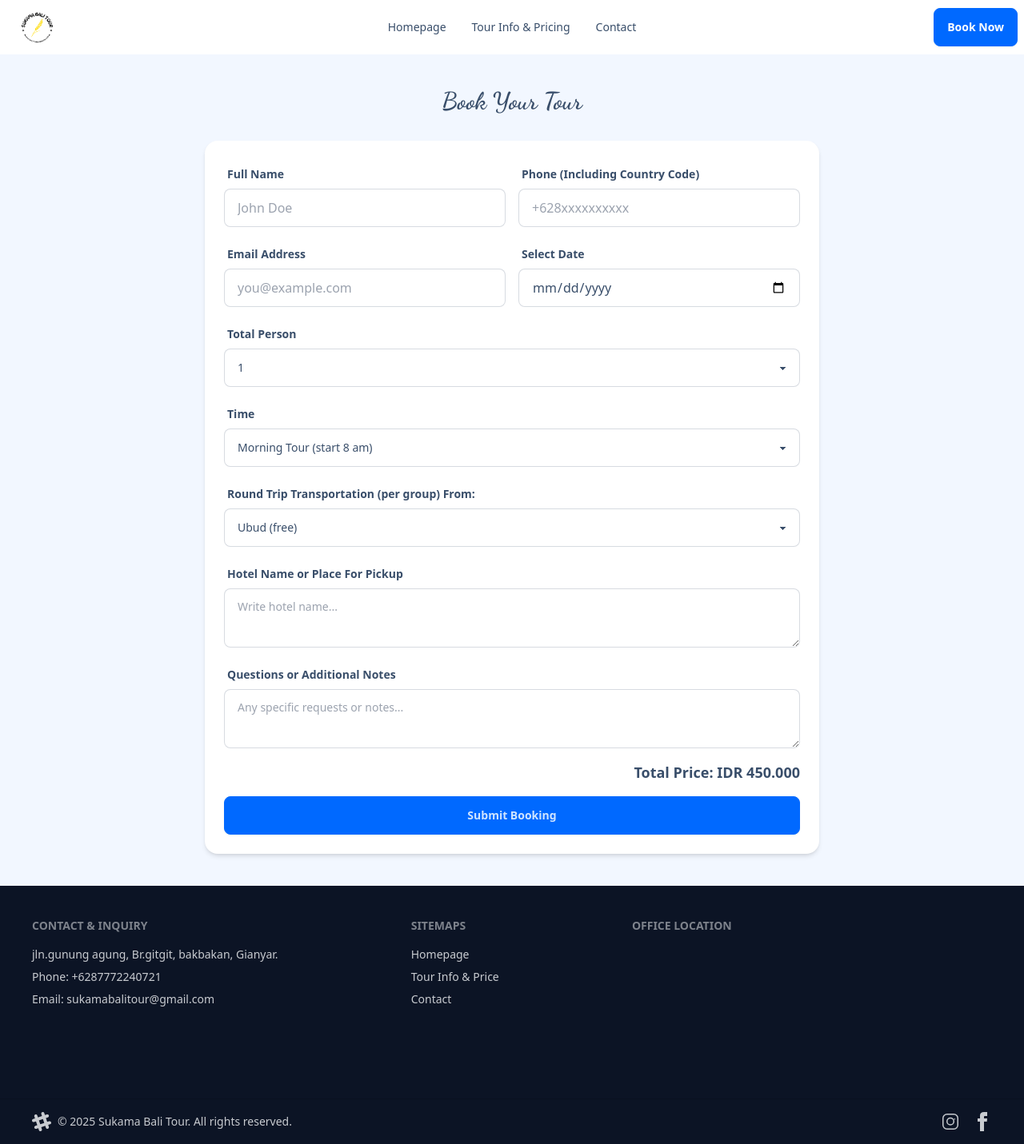
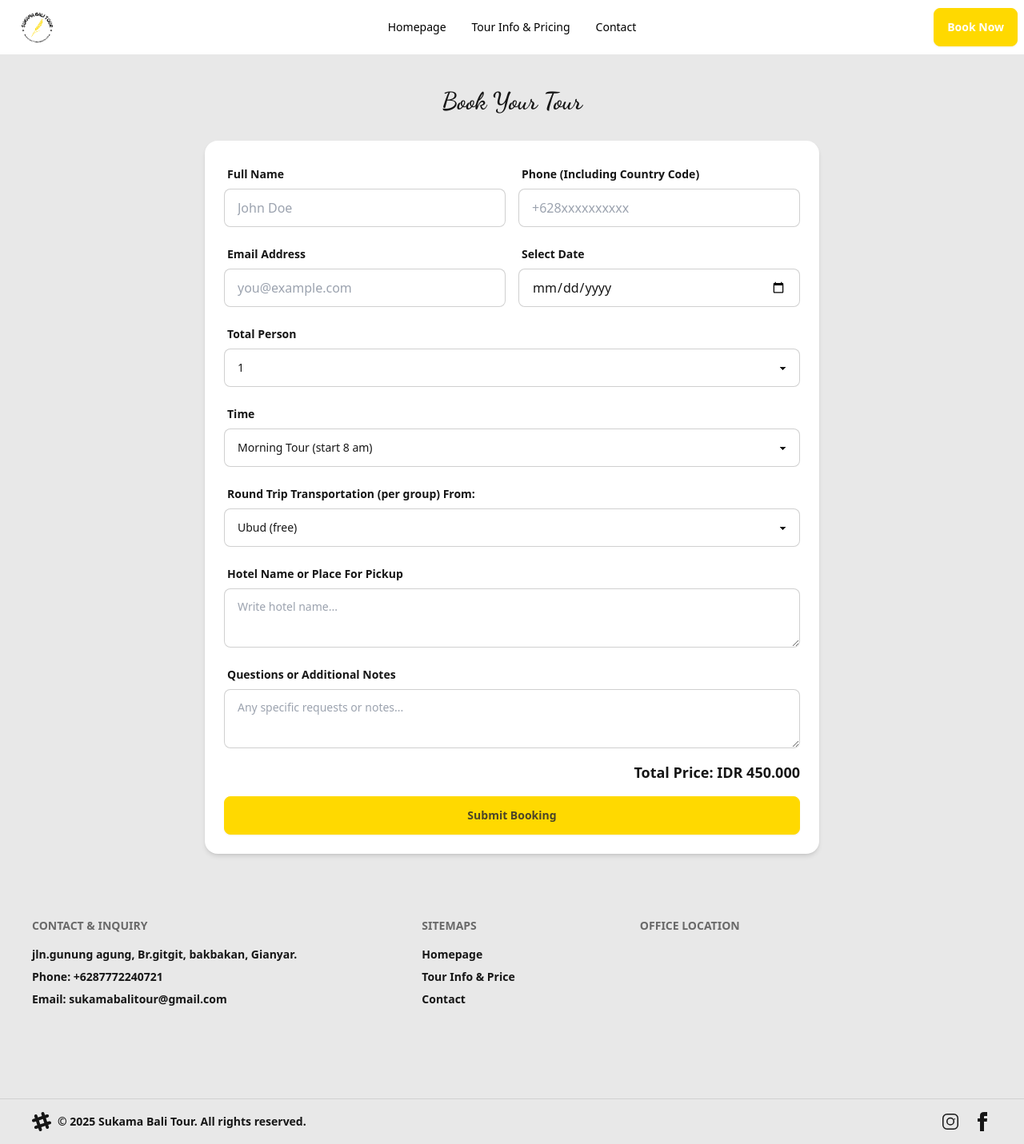
Before and after one commit to ariefartha/sukamabalitour, a React (Vite) app: page /booking-form in a window 1280 px wide. Shown: the whole page at 80% size. Built offline with nearby package versions, Linux system fonts and the light colour scheme; grey boxes are pictures that could not be loaded; a web font is replaced by a local one.

Commit message:
tema-update

```diff
--- a/src/App.jsx
+++ b/src/App.jsx
@@ -9,7 +9,7 @@ import BookingForm from './pages/BookingForm'
 
 const App = () => {
   return (
-    <div className='h-screen' data-theme="winter">
+    <div className='h-screen' data-theme="bumblebee">
        <Navbar />
       <Routes>
         <Route path='/' element={<Homepage />} />
--- a/src/components/Footer.jsx
+++ b/src/components/Footer.jsx
@@ -1,34 +1,37 @@
 import React from 'react'
+import { Link } from 'react-router-dom';
 
 const Footer = () => {
   const currentYear = new Date().getFullYear();
   return (
     <div>
-      <footer className="footer bg-base-200 text-base-content p-10" data-theme="night">
+      <footer className="footer bg-base-200 text-base-content p-10" data-theme="bumbleebee">
         <nav>
-          <h6 className="footer-title">Contact & Inquiry</h6>
-          <p>jln.gunung agung, Br.gitgit, bakbakan, Gianyar.</p>
+          <h6 className="footer-title font-bold">Contact & Inquiry</h6>
+          <p className='font-semibold'>jln.gunung agung, Br.gitgit, bakbakan, Gianyar.</p>
           <a href="https://wa.me/6287772240721"
             target="_blank"
             rel="noopener noreferrer"
+            className='font-semibold'
            >Phone: +6287772240721</a>
           <a
             href="mailto:sukamabalitour@gmail.com"
             target="_blank"
             rel="noopener noreferrer"
+            className='font-semibold'
           >
             Email: sukamabalitour@gmail.com
           </a>
         </nav>
 
         <nav>
-          <h6 className="footer-title">Sitemaps</h6>
-          <a href='/' className="link link-hover">Homepage</a>
-          <a href='/tourinfo' className="link link-hover">Tour Info & Price</a>
-          <a href='/contact' className="link link-hover">Contact</a>
+          <h6 className="footer-title font-bold">Sitemaps</h6>
+          <Link to={"/"} className="link link-hover font-semibold">Homepage</Link>
+          <Link to={"/tourinfo"} className="link link-hover font-semibold">Tour Info & Price</Link>
+          <Link to={"/contact"} className="link link-hover font-semibold">Contact</Link>
         </nav>
         <nav>
-          <h6 className="footer-title">Office Location</h6>
+          <h6 className="footer-title font-bold">Office Location</h6>
           <iframe
             src="https://www.google.com/maps/embed?pb=!1m14!1m12!1m3!1d986.4485296848894!2d115.33060167026824!3d-8.51935986272322!2m3!1f0!2f0!3f0!3m2!1i1024!2i768!4f13.1!5e0!3m2!1sid!2sid!4v1750338836488!5m2!1sid!2sid"
             width="100%"
@@ -41,7 +44,7 @@ const Footer = () => {
         </nav>
 
       </footer>
-      <footer className="footer bg-base-200 text-base-content border-base-300 border-t px-10 py-4" data-theme="night">
+      <footer className="footer bg-base-200 text-base-content border-base-300 border-t px-10 py-4" data-theme="bumbleebee">
         <aside className="grid-flow-col items-center">
           <svg
             width="24"
@@ -54,7 +57,7 @@ const Footer = () => {
             <path
               d="M22.672 15.226l-2.432.811.841 2.515c.33 1.019-.209 2.127-1.23 2.456-1.15.325-2.148-.321-2.463-1.226l-.84-2.518-5.013 1.677.84 2.517c.391 1.203-.434 2.542-1.831 2.542-.88 0-1.601-.564-1.86-1.314l-.842-2.516-2.431.809c-1.135.328-2.145-.317-2.463-1.229-.329-1.018.211-2.127 1.231-2.456l2.432-.809-1.621-4.823-2.432.808c-1.355.384-2.558-.59-2.558-1.839 0-.817.509-1.582 1.327-1.846l2.433-.809-.842-2.515c-.33-1.02.211-2.129 1.232-2.458 1.02-.329 2.13.209 2.461 1.229l.842 2.515 5.011-1.677-.839-2.517c-.403-1.238.484-2.553 1.843-2.553.819 0 1.585.509 1.85 1.326l.841 2.517 2.431-.81c1.02-.33 2.131.211 2.461 1.229.332 1.018-.21 2.126-1.23 2.456l-2.433.809 1.622 4.823 2.433-.809c1.242-.401 2.557.484 2.557 1.838 0 .819-.51 1.583-1.328 1.847m-8.992-6.428l-5.01 1.675 1.619 4.828 5.011-1.674-1.62-4.829z"></path>
           </svg>
-          <p>
+          <p className='font-bold'>
             &copy; {currentYear} Sukama Bali Tour. All rights reserved.
           </p>
         </aside>
--- a/src/components/Navbar.jsx
+++ b/src/components/Navbar.jsx
@@ -1,4 +1,5 @@
 import React from 'react';
+import { Link } from 'react-router-dom';
 
 const Navbar = () => {
     return (
@@ -24,9 +25,9 @@ const Navbar = () => {
                         tabIndex={0}
                         className="menu menu-sm dropdown-content bg-base-100 rounded-box z-[1] mt-3 w-52 p-2 shadow"
                     >
-                        <li><a href="/">Homepage</a></li>
-                        <li><a href="/tourinfo">Tour Info & Pricing</a></li>
-                        <li><a href="/contact">Contact</a></li>
+                        <Link to={"/"}>Homepage</Link>
+                        <Link to={"/tourinfo"}>Tour Info & Pricing</Link>
+                        <Link to={"/contact"}>Contact</Link>
                     </ul>
                 </div>
 
@@ -38,14 +39,36 @@ const Navbar = () => {
 
             <div className="navbar-center hidden lg:flex">
                 <ul className="menu menu-horizontal px-1">
-                    <li><a href="/">Homepage</a></li>
-                    <li><a href="/tourinfo">Tour Info & Pricing</a></li>
-                    <li><a href="/contact">Contact</a></li>
+                    <li>
+                        <Link
+                            to="/"
+                            className="text-black px-4 py-2 rounded hover:bg-primary hover:text-white transition duration-300"
+                        >
+                            Homepage
+                        </Link>
+                    </li>
+                    <li>
+                        <Link
+                            to="/tourinfo"
+                            className="text-black px-4 py-2 rounded hover:bg-primary hover:text-white transition duration-300"
+                        >
+                            Tour Info & Pricing
+                        </Link>
+                    </li>
+                    <li>
+                        <Link
+                            to="/contact"
+                            className="text-black px-4 py-2 rounded hover:bg-primary hover:text-white transition duration-300"
+                        >
+                            Contact
+                        </Link>
+                    </li>
                 </ul>
             </div>
 
+
             <div className="navbar-end">
-                <a href="/booking-form" className="btn btn-primary text-white">Book Now</a>
+                <Link to="/booking-form" className="btn btn-primary text-white">Book Now</Link>
             </div>
         </div>
     );
--- a/src/components/WhyChooseUs.jsx
+++ b/src/components/WhyChooseUs.jsx
@@ -38,7 +38,7 @@ const WhyChooseUs = () => {
           viewport={{ once: true }}
           className="text-3xl font-bold mb-8"
         >
-          Why Choose <span className="text-primary font-title">Sukama Bali Tour?</span>
+          Why Choose <span className=" font-title">Sukama Bali Tour?</span>
         </motion.h2>
 
         <div className="grid md:grid-cols-3 gap-8 ">
--- a/src/pages/Homepage.jsx
+++ b/src/pages/Homepage.jsx
@@ -5,6 +5,7 @@ import { FaVolumeMute, FaVolumeUp } from 'react-icons/fa';
 import TestimonialSection from '../components/TestimonialSection'
 import GallerySection from '../components/GallerySection'
 import WhyChooseUs from "../components/WhyChooseUs";
+import { Link } from "react-router-dom";
 
 const Homepage = () => {
     const ref = useRef(null);
@@ -48,7 +49,7 @@ const Homepage = () => {
                         <p className="py-6 text-white text-lg font-heading">
                             Sukama Bali Tour will take you on an adventure by visiting the best waterfalls in Ubud. Experience the magic of waterfalls in Ubud with us.
                         </p>
-                        <a href="/booking-form" className="btn btn-primary">Book your Tour Now</a>
+                        <Link className="btn btn-primary" to={"/booking-form"}>Book your Tour Now</Link>
                     </div>
                 </div>
             </div>
@@ -77,7 +78,8 @@ const Homepage = () => {
                         <p className=" text-justify">
                             Did you know that in our place in ubud located in the heart of bali? stored culture and beautiful scenery, such as rice fields, waterfalls and cultural diversity and tropical beauty of ubud. the village of ubud rich in culture has been a favorite of tourists for years in bali. ubud offers dance culture, museums, traditional shopping opportunities, and culinary culture. "but do you know the best waterfalls and econics scattered around it?
                         </p>
-                        <a href='/tourinfo' className="btn btn-primary">Get More Info</a>
+                        <Link className="btn btn-primary" to={"/tourinfo"}>Get More Info</Link>
+
                     </motion.div>
 
                     {/* Kanan: Gambar */}
@@ -129,7 +131,7 @@ const Homepage = () => {
                         <p className="text-gray-600 text-justify">
                             If you want a private driver to explore Bali, please contact us through the form.
                         </p>
-                        <a href="/contact" className="btn btn-primary">Contact Me</a>
+                        <Link className="btn btn-primary" to={"/contact"}>Contact Me</Link>
                     </motion.div>
                 </div>
             </section>
```
